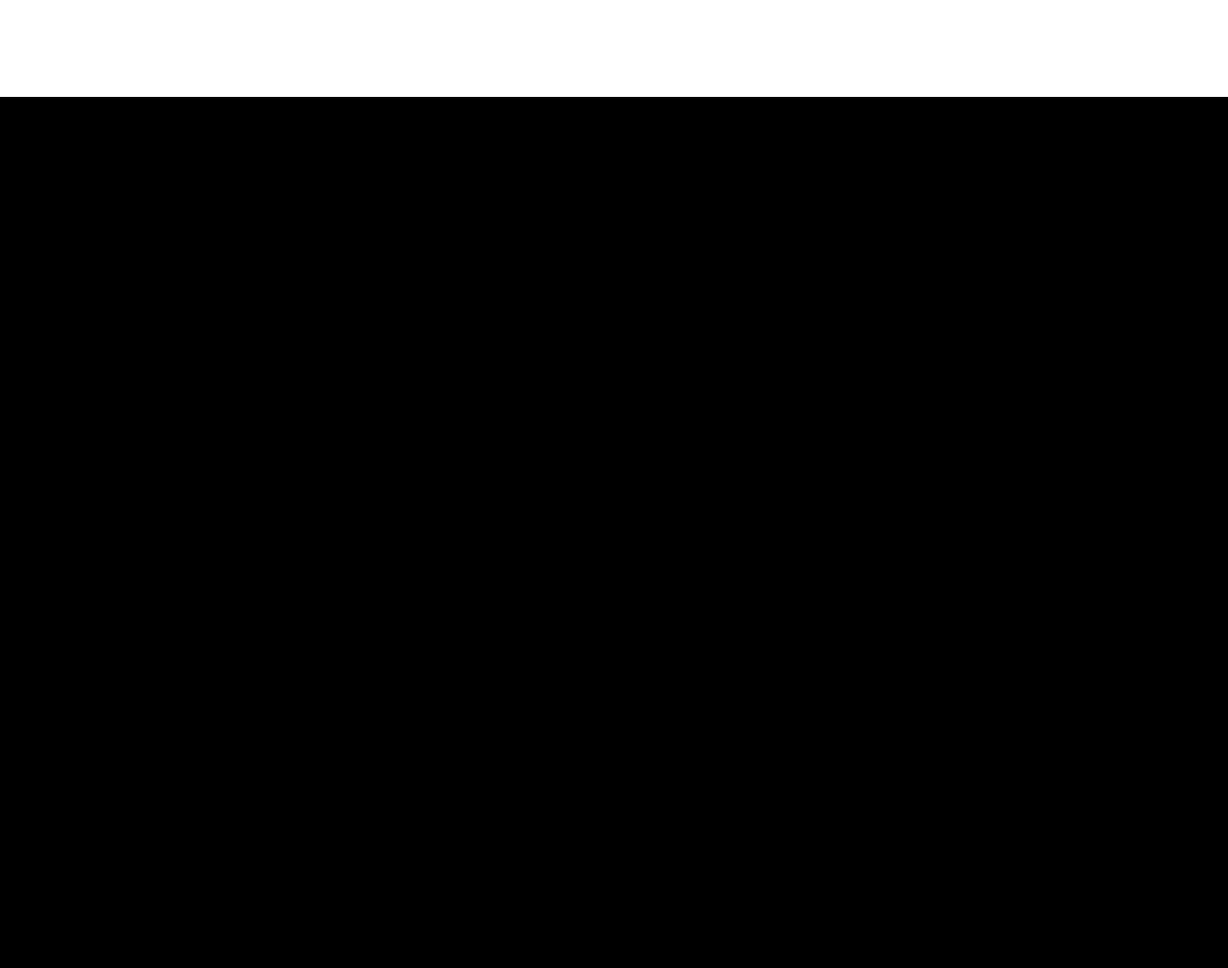
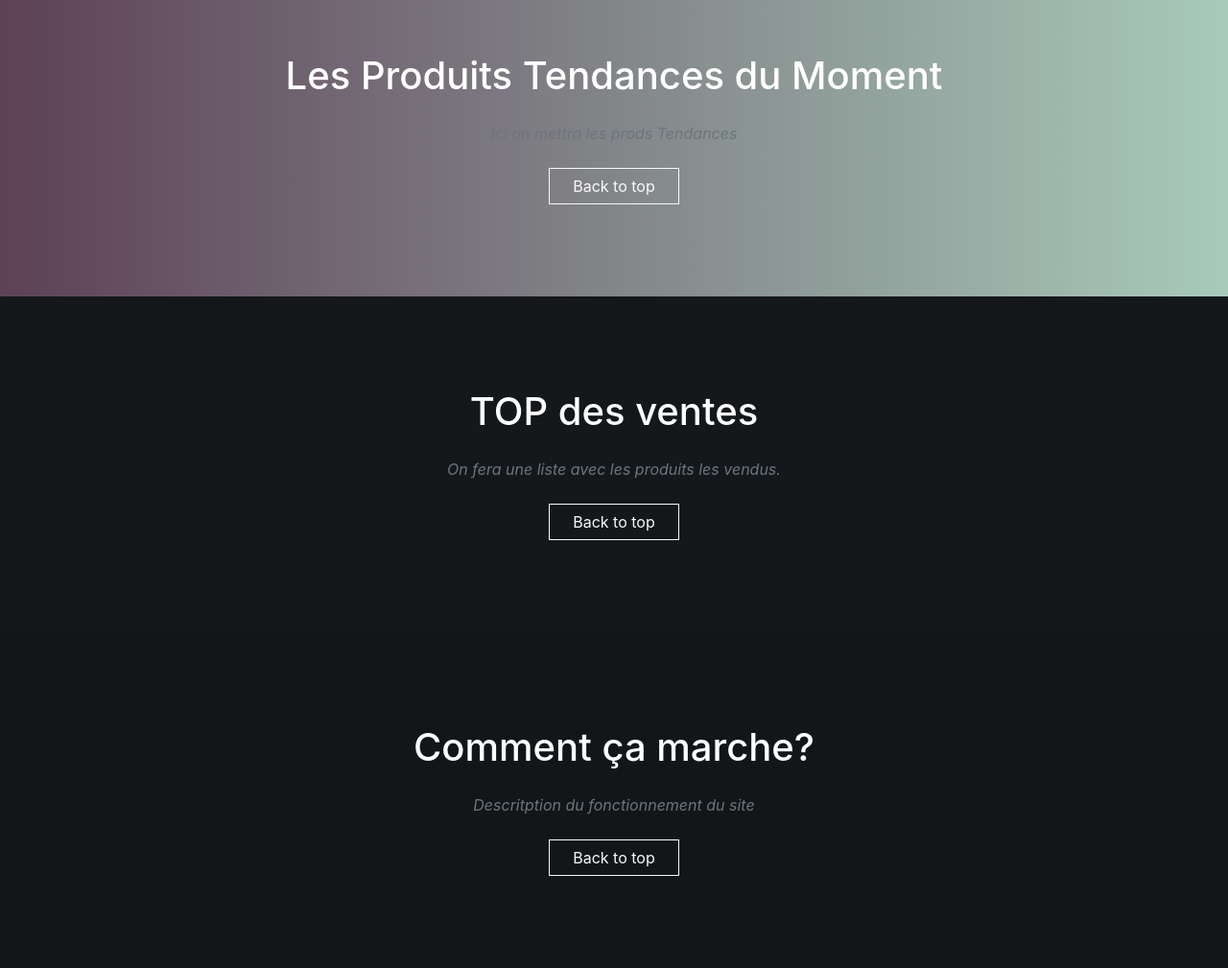
Before and after one commit to Mlamalerie/Projet-DEV-AMM-, a PHP site: page / in a window 1280 px wide. Shown: the part 699-1708 px from the top of the page at 96% size. Before the commit the page ends 800 px from the top, so only its background shows below. Run offline with PHP 8.4, Linux system fonts and the light colour scheme.

Commit message:
Rajout des Sections

```diff
--- a/css/styles.css
+++ b/css/styles.css
@@ -88,5 +88,24 @@ header .overlay-sombre {
   header video {
     display: none;
   }
+}
 
+/******** SECTIONS *****/
+/*section 1 */
+section:first-of-type {
+    background: linear-gradient(to right, #5d4157, #a8caba);
 }
+
+/*section 2 */
+section:nth-of-type(2) {
+    background: #14181b;
+}
+
+/* section 3 */
+section:nth-of-type(3) {
+    background: #121618;
+}
+
+.mb-4, .my-4 {/*couleur titres de section*/
+    color: white;
+}
--- a/index.php
+++ b/index.php
@@ -29,12 +29,52 @@
             <div class="container h-100">
                 <div class="d-flex h-100 text-center align-items-center">
                     <div class="w-100 text-white">
-                        <h1 class="display-3">Video Header</h1>
-                        <p class="lead mb-0">With HTML5 Video and Bootstrap 4</p>
+                        <h1 class="display-3">Développez vos sons</h1>
+                        <p class="lead mb-0">Découvrez et Partagez les prods de vos choix</p>
                     </div>
                 </div>
             </div>
         </header>
+
+        <!-- ******* Section 1 -->
+        <section class="py-5 d-flex align-items-center" id="one">
+            <div class="container py-5">
+                <div class="row text-center">
+                    <div class="col-lg-9 mx-auto">
+                        <h2 class="h1 mb-4">Les Produits Tendances du Moment</h2>
+                        <p class="font-italic mb-4 text-muted">Ici on mettra les prods Tendances</p>
+                        <a class="btn btn-outline-light px-4 rounded-0 scroll-top" href="#">Back to top</a>
+                    </div>
+                </div>
+            </div>
+        </section>
+
+<!-- Section 2-->
+        <section class="py-5 d-flex align-items-center" id="two">
+            <div class="container py-5">
+                <div class="row text-center">
+                    <div class="col-lg-9 mx-auto">
+                        <h2 class="h1 mb-4">TOP des ventes</h2>
+                        <p class="font-italic mb-4 text-muted">On fera une liste avec les produits les vendus.</p>
+                        <a class="btn btn-outline-light px-4 rounded-0 scroll-top" href="#">Back to top</a>
+                    </div>
+                </div>
+            </div>
+        </section>
+
+        <!-- Section 3 -->
+        <section class="py-5 d-flex align-items-center" id="three">
+            <div class="container py-5">
+                <div class="row text-center">
+                    <div class="col-lg-9 mx-auto">
+                        <h2 class="h1 mb-4">Comment ça marche?</h2>
+                        <p class="font-italic mb-4 text-muted">Descritption du fonctionnement du site</p>
+                        <a class="btn btn-outline-light px-4 rounded-0 scroll-top" href="#">Back to top</a>
+                    </div>
+                </div>
+            </div>
+        </section>
+
 
 
 
```
